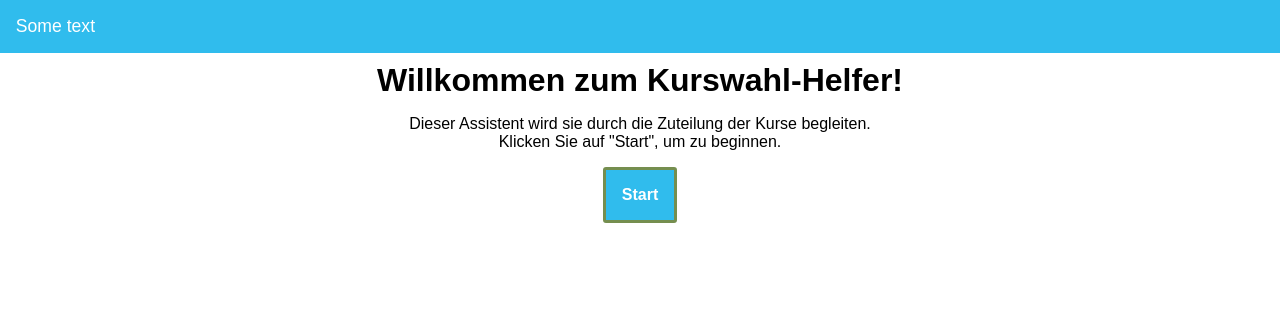
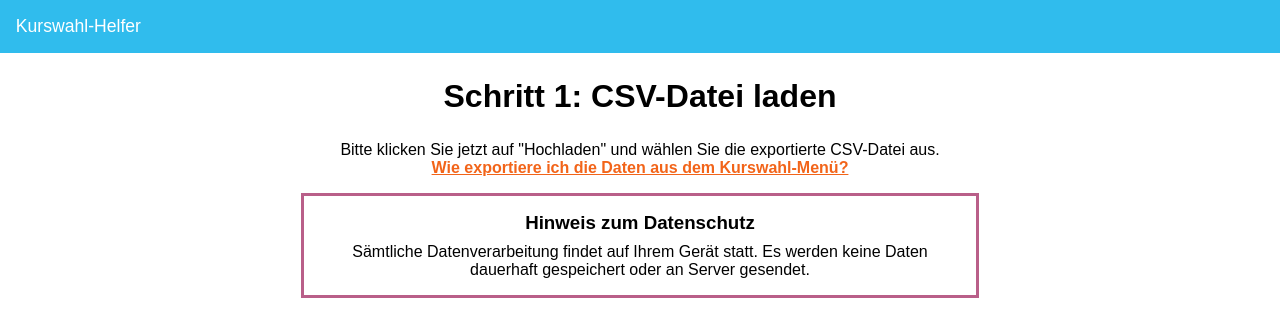
Before and after one commit to JustAnotherJavaProgrammer/kurswahl-helfer, a Svelte app: page / in a window 1280 px wide. Both pictures are taken after a click on the button "Start". Shown: the top 336 px of the page. Built offline with nearby package versions, Linux system fonts and the light colour scheme.

Commit message:
working on transitions

```diff
--- a/src/App.svelte
+++ b/src/App.svelte
@@ -1,11 +1,34 @@
 <script lang="ts">
+  import FileLoader from "./lib/FileLoader.svelte";
   import Home from "./lib/Home.svelte";
   import Navbar from "./lib/Navbar.svelte";
+  import { fly } from "svelte/transition";
+
+  let state = 0;
+
+  function leaveHome() {
+    state = 1;
+  }
 </script>
 
 <main>
   <Navbar />
-  <article class="content"><Home /></article>
+  <article class="content">
+    {#if state < 1}
+      <div
+        out:fly={{
+          duration: 500,
+          x: -document.documentElement.clientWidth / 3,
+        }}
+      >
+        <Home on:moveToNext={leaveHome} />
+      </div>
+    {:else if state < 2}
+      <div        in:fly={{ duration: 500, x: document.documentElement.clientWidth / 3 }}>
+        <FileLoader />
+      </div>
+    {/if}
+  </article>
 </main>
 
 <style>
@@ -27,7 +50,7 @@
   }
 
   :global(#app) {
-    height:100%;
+    height: 100%;
   }
 
   main {
@@ -49,9 +72,10 @@
     order: 0;
     flex: 1 1 auto;
     align-self: auto;
+    padding: 1em;
   }
 
-  :global(button) {
+  :global(button, .btn) {
     background: var(--light-blue);
     color: white;
     border: medium solid var(--dark-green);
@@ -62,6 +86,14 @@
     font-size: 1em;
     cursor: pointer;
     transition: all 0.2s;
+  }
+
+  :global(.btn-right::after) {
+    content: "\f1df";
+    font-family: "Material Icons Round";
+    margin-left: 0.5em;
+    font-size: 1.1em;
+    vertical-align: text-top;
   }
 
   :global(button:hover) {
--- /dev/null
+++ b/src/lib/FileLoader.svelte
@@ -0,0 +1,43 @@
+<script type="ts">
+</script>
+
+<section id="outer">
+    <h1>Schritt 1: CSV-Datei laden</h1>
+    <p>
+        Bitte klicken Sie jetzt auf "Hochladen" und wählen Sie die exportierte
+        CSV-Datei aus.<br />
+        <a
+            href="https://iserv.de/doc/modules/course-selection/#export"
+            target="blank"
+            >Wie exportiere ich die Daten aus dem Kurswahl-Menü?</a
+        ><br />
+    </p>
+    <section id="privacy">
+        <h3>Hinweis zum Datenschutz</h3>
+        Sämtliche Datenverarbeitung findet auf Ihrem Gerät statt. Es werden keine
+        Daten dauerhaft gespeichert oder an Server gesendet.
+    </section>
+</section>
+
+<style>
+    #outer {
+        display: flex;
+        flex-direction: column;
+    }
+
+    a {
+        font-weight: bold;
+        color: var(--orange);
+    }
+    #privacy {
+        max-width: 40em;
+        border: medium solid var(--magic-magenta);
+        padding: 1em;
+        align-self: center;
+    }
+
+    #privacy > h3 {
+        margin-top: 0;
+        margin-bottom: 0.5em;
+    }
+</style>
--- a/src/lib/Home.svelte
+++ b/src/lib/Home.svelte
@@ -12,7 +12,7 @@
   Dieser Assistent wird sie durch die Zuteilung der Kurse begleiten.<br />
   Klicken Sie auf "Start", um zu beginnen.
 </p>
-<button on:click={next}>Start</button>
+<button class="btn-right" on:click={next}>Start</button>
 
 <style>
 
--- a/src/lib/Navbar.svelte
+++ b/src/lib/Navbar.svelte
@@ -1,7 +1,7 @@
 <script type="ts">
 </script>
 
-<nav>Some text</nav>
+<nav>Kurswahl-Helfer</nav>
 
 <style>
     nav {
--- a/vite.config.js
+++ b/vite.config.js
@@ -7,7 +7,7 @@ export default defineConfig({
   plugins: [svelte(),
     ViteFonts({
       google: {
-        families: ["Montserrat", "Merriweather Sans"],
+        families: ["Montserrat", "Merriweather Sans", "Material Icons Round"],
       }
     })],
 })
```
